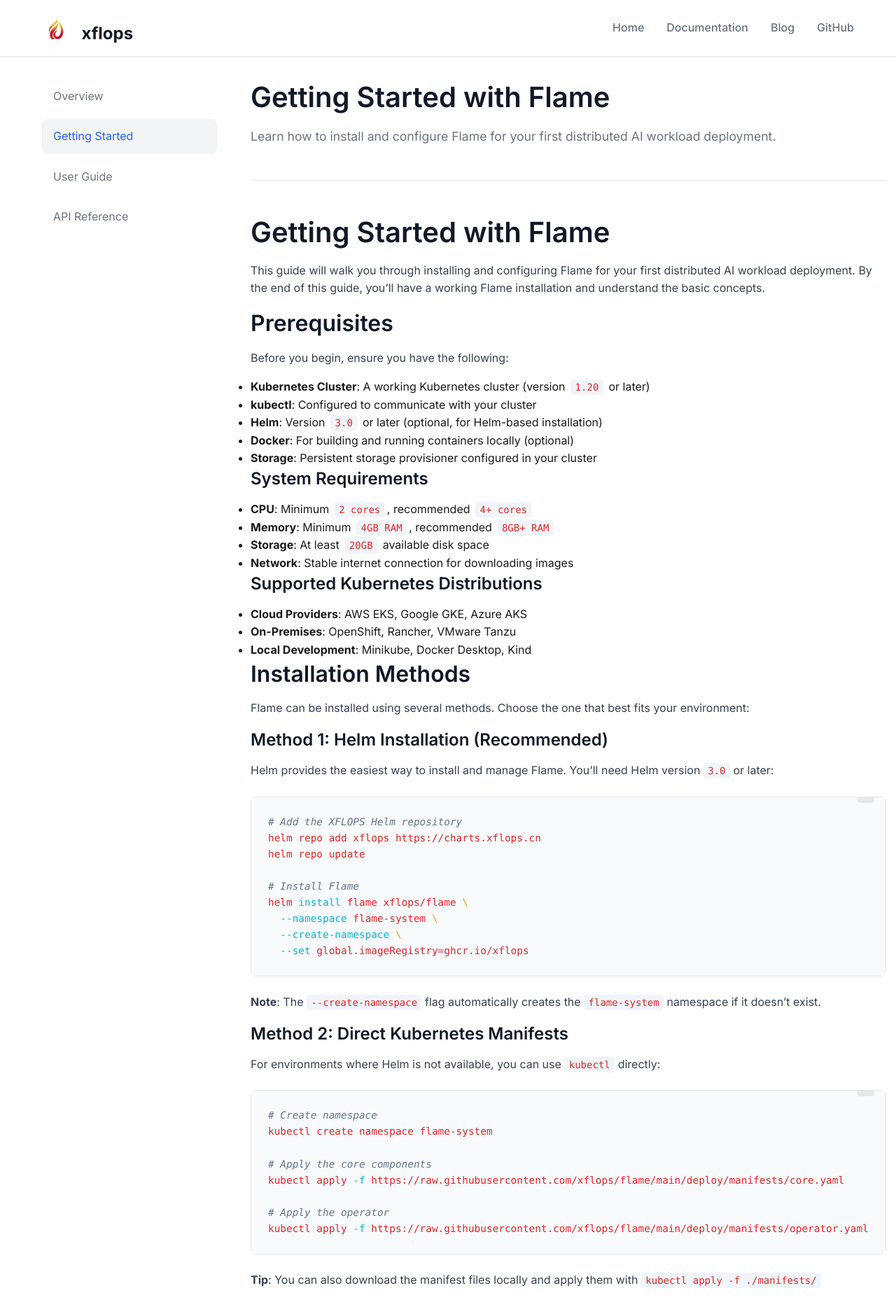
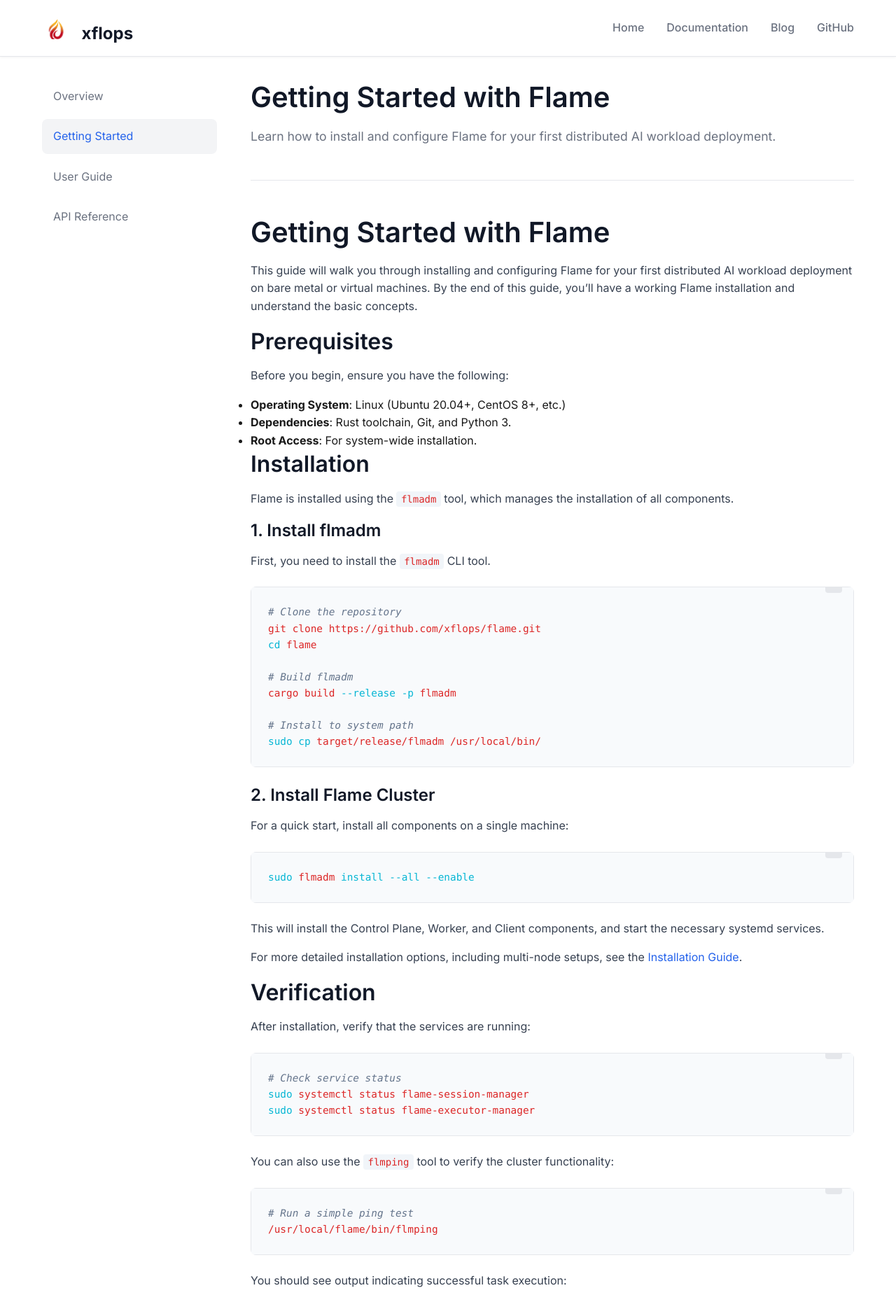
Before and after one commit to xflops/xflops.github.io, a Jekyll site: the page built from _docs/getting-started.md, in a window 1280 px wide. Shown: the top 1860 px of the page at 70% size. Built offline with Jekyll 4.4.1, drawn with Linux system fonts in a browser that asks for light colours; some of the changed text lies outside the part shown.

Commit message:
docs: update installation guide for bare metal support (issue #4)

````diff
--- a/_docs/getting-started.md
+++ b/_docs/getting-started.md
@@ -6,324 +6,107 @@
 
 # Getting Started with Flame
 
-This guide will walk you through installing and configuring Flame for your first distributed AI workload deployment. By the end of this guide, you'll have a working Flame installation and understand the basic concepts.
+This guide will walk you through installing and configuring Flame for your first distributed AI workload deployment on bare metal or virtual machines. By the end of this guide, you'll have a working Flame installation and understand the basic concepts.
 
 ## Prerequisites
 
 Before you begin, ensure you have the following:
 
-- **Kubernetes Cluster**: A working Kubernetes cluster (version `1.20` or later)
-- **kubectl**: Configured to communicate with your cluster
-- **Helm**: Version `3.0` or later (optional, for Helm-based installation)
-- **Docker**: For building and running containers locally (optional)
-- **Storage**: Persistent storage provisioner configured in your cluster
+- **Operating System**: Linux (Ubuntu 20.04+, CentOS 8+, etc.)
+- **Dependencies**: Rust toolchain, Git, and Python 3.
+- **Root Access**: For system-wide installation.
 
-### System Requirements
+## Installation
 
-- **CPU**: Minimum `2 cores`, recommended `4+ cores`
-- **Memory**: Minimum `4GB RAM`, recommended `8GB+ RAM`
-- **Storage**: At least `20GB` available disk space
-- **Network**: Stable internet connection for downloading images
+Flame is installed using the `flmadm` tool, which manages the installation of all components.
 
-### Supported Kubernetes Distributions
+### 1. Install flmadm
 
-- **Cloud Providers**: AWS EKS, Google GKE, Azure AKS
-- **On-Premises**: OpenShift, Rancher, VMware Tanzu
-- **Local Development**: Minikube, Docker Desktop, Kind
-
-## Installation Methods
-
-Flame can be installed using several methods. Choose the one that best fits your environment:
-
-### Method 1: Helm Installation (Recommended)
-
-Helm provides the easiest way to install and manage Flame. You'll need Helm version `3.0` or later:
+First, you need to install the `flmadm` CLI tool.
 
 ```bash
-# Add the XFLOPS Helm repository
-helm repo add xflops https://charts.xflops.cn
-helm repo update
+# Clone the repository
+git clone https://github.com/xflops/flame.git
+cd flame
 
-# Install Flame
-helm install flame xflops/flame \
-  --namespace flame-system \
-  --create-namespace \
-  --set global.imageRegistry=ghcr.io/xflops
+# Build flmadm
+cargo build --release -p flmadm
+
+# Install to system path
+sudo cp target/release/flmadm /usr/local/bin/
 ```
 
-> **Note**: The `--create-namespace` flag automatically creates the `flame-system` namespace if it doesn't exist.
+### 2. Install Flame Cluster
 
-### Method 2: Direct Kubernetes Manifests
-
-For environments where Helm is not available, you can use `kubectl` directly:
+For a quick start, install all components on a single machine:
 
 ```bash
-# Create namespace
-kubectl create namespace flame-system
-
-# Apply the core components
-kubectl apply -f https://raw.githubusercontent.com/xflops/flame/main/deploy/manifests/core.yaml
-
-# Apply the operator
-kubectl apply -f https://raw.githubusercontent.com/xflops/flame/main/deploy/manifests/operator.yaml
+sudo flmadm install --all --enable
 ```
 
-> **Tip**: You can also download the manifest files locally and apply them with `kubectl apply -f ./manifests/`
+This will install the Control Plane, Worker, and Client components, and start the necessary systemd services.
 
-### Method 3: Operator Installation
-
-Using the Flame Operator for advanced management:
-
-```bash
-# Install the Flame Operator
-kubectl apply -f https://raw.githubusercontent.com/xflops/flame/main/deploy/manifests/operator.yaml
-
-# Wait for the operator to be ready
-kubectl wait --for=condition=ready pod -l app=flame-operator -n flame-system
-```
+For more detailed installation options, including multi-node setups, see the [Installation Guide](/docs/installation.md).
 
 ## Verification
 
-After installation, verify that all components are running correctly. You can use these `kubectl` commands:
+After installation, verify that the services are running:
 
 ```bash
-# Check all pods in the flame-system namespace
-kubectl get pods -n flame-system
-
-# Check services
-kubectl get services -n flame-system
-
-# Check custom resources
-kubectl get crd | grep flame
-
-# Check Flame operator logs
-kubectl logs -n flame-system -l app=flame-operator --tail=50
+# Check service status
+sudo systemctl status flame-session-manager
+sudo systemctl status flame-executor-manager
 ```
 
-You should see output similar to:
+You can also use the `flmping` tool to verify the cluster functionality:
+
+```bash
+# Run a simple ping test
+/usr/local/flame/bin/flmping
+```
+
+You should see output indicating successful task execution:
 
 ```
-NAME                                    READY   STATUS    RESTARTS   AGE
-flame-operator-7d8f9c8b9-abc12         1/1     Running   0          2m
-flame-core-6d8f9c8b9-def34             1/1     Running   0          2m
-flame-api-server-8d8f9c8b9-ghi56       1/1     Running   0          2m
-
-NAME                    TYPE        CLUSTER-IP       EXTERNAL-IP   PORT(S)   AGE
-flame-api-server        ClusterIP   10.96.123.45    <none>        8080/TCP  2m
-flame-core              ClusterIP   10.96.123.46    <none>        9090/TCP  2m
-
-NAME
-flameworkloads.flame.xflops.cn
-flameagents.flame.xflops.cn
-flameclusters.flame.xflops.cn
-```
-
-## Basic Configuration
-
-### 1. Configure Resource Limits
-
-Set appropriate resource limits for your environment. Create a file named `flame-config.yaml`:
-
-```yaml
-# flame-config.yaml
-apiVersion: v1
-kind: ConfigMap
-metadata:
-  name: flame-config
-  namespace: flame-system
-data:
-  config.yaml: |
-    resources:
-      limits:
-        cpu: "4"
-        memory: "8Gi"
-      requests:
-        cpu: "1"
-        memory: "2Gi"
-
-    scheduling:
-      maxConcurrentWorkloads: 10
-      defaultTimeout: "1h"
-```
-
-> **Important**: Adjust the `cpu` and `memory` values based on your cluster's available resources.
-
-Apply the configuration:
-
-```bash
-kubectl apply -f flame-config.yaml
-```
-
-### 2. Configure Storage
-
-Set up persistent storage for your workloads. Create a file named `storage-config.yaml`:
-
-```yaml
-# storage-config.yaml
-apiVersion: v1
-kind: PersistentVolumeClaim
-metadata:
-  name: flame-storage
-  namespace: flame-system
-spec:
-  accessModes:
-    - ReadWriteMany
-  resources:
-    requests:
-      storage: 100Gi
-  storageClassName: your-storage-class
-```
-
-> **Note**: Replace `your-storage-class` with the actual storage class name from your cluster. Common values include `standard`, `gp2`, or `fast-ssd`.
-
-### 3. Configure Authentication
-
-Set up authentication for the Flame API:
-
-```yaml
-# auth-config.yaml
-apiVersion: v1
-kind: Secret
-metadata:
-  name: flame-auth
-  namespace: flame-system
-type: Opaque
-data:
-  api-key: <base64-encoded-api-key>
-  admin-token: <base64-encoded-admin-token>
+Session <1> was created in <3 ms>, start to run <10> tasks in the session:
+...
+<10> tasks was completed in <473 ms>.
 ```
 
 ## Your First Workload
 
-Now let's deploy your first AI workload with Flame:
+Now let's verify your installation by checking the session status using `flmctl`.
 
-### 1. Create a Simple Workload
-
-```yaml
-# first-workload.yaml
-apiVersion: flame.xflops.cn/v1alpha1
-kind: FlameWorkload
-metadata:
-  name: hello-flame
-  namespace: default
-spec:
-  type: Training
-  replicas: 2
-
-  template:
-    spec:
-      containers:
-      - name: training
-        image: pytorch/pytorch:latest
-        command: ["python", "-c"]
-        args:
-        - |
-          import torch
-          import torch.distributed as dist
-
-          # Initialize distributed training
-          dist.init_process_group(backend='nccl')
-
-          print(f"Hello from Flame! Rank: {dist.get_rank()}")
-          print(f"World size: {dist.get_world_size()}")
-
-          # Clean up
-          dist.destroy_process_group()
-
-        resources:
-          requests:
-            nvidia.com/gpu: 1
-            memory: "4Gi"
-            cpu: "2"
-          limits:
-            nvidia.com/gpu: 1
-            memory: "8Gi"
-            cpu: "4"
+```bash
+# List sessions
+/usr/local/flame/bin/flmctl list -s
 ```
 
-### 2. Deploy the Workload
-
-```bash
-kubectl apply -f first-workload.yaml
-```
-
-### 3. Monitor the Workload
-
-```bash
-# Check workload status
-kubectl get flameworkloads
-
-# Check pods
-kubectl get pods -l flame.xflops.cn/workload=hello-flame
-
-# View logs
-kubectl logs -l flame.xflops.cn/workload=hello-flame -c training
-```
-
-## Understanding the Components
-
-### Flame Core
-
-The central orchestrator that manages all workloads and resources:
-
-- **Scheduler**: Distributes workloads across available nodes
-- **Resource Manager**: Tracks and allocates cluster resources
-- **Workload Controller**: Manages the lifecycle of AI workloads
-
-### Flame Agents
-
-Lightweight agents that run on each node:
-
-- **Resource Monitoring**: Tracks local resource usage
-- **Workload Execution**: Runs AI workloads and manages containers
-- **Health Reporting**: Reports node status back to the core
-
-### Flame API Server
-
-Provides a RESTful API for managing Flame resources:
-
-- **Workload Management**: Create, update, and delete workloads
-- **Cluster Information**: Query cluster status and resources
-- **Authentication**: Secure access to the Flame API
+You should see your `flmping` session in the output.
 
 ## Next Steps
 
 Congratulations! You now have a working Flame installation. Here's what you can explore next:
 
-1. **Use Cases**: Check out our [Use Cases](/docs/use-cases/) section for real-world examples
-2. **User Guide**: Dive deeper into [configuration and best practices](/docs/user-guide/)
-3. **API Reference**: Learn about the [Flame API](/docs/api-reference/) for programmatic access
-4. **Ecosystem**: Explore [integrations and extensions](/docs/ecosystem/)
+1. **User Guide**: Dive deeper into [configuration and best practices](/docs/user-guide/)
+2. **API Reference**: Learn about the [Flame API](/docs/api-reference/) for programmatic access
+3. **Ecosystem**: Explore [integrations and extensions](/docs/ecosystem/)
 
 ## Troubleshooting
 
 ### Common Issues
 
-**Pods stuck in Pending state:**
+**Services not starting:**
 ```bash
-# Check events
-kubectl describe pod <pod-name>
-
-# Check resource availability
-kubectl describe node <node-name>
+# Check logs
+sudo journalctl -u flame-session-manager -f
+tail -f /usr/local/flame/logs/fsm.log
 ```
 
-**Workload not starting:**
+**Build failures:**
+Ensure you have the latest Rust toolchain installed:
 ```bash
-# Check workload status
-kubectl describe flameworkload <workload-name>
-
-# Check operator logs
-kubectl logs -l app=flame-operator -n flame-system
-```
-
-**Storage issues:**
-```bash
-# Check PVC status
-kubectl get pvc
-
-# Check storage class
-kubectl get storageclass
+curl --proto '=https' --tlsv1.2 -sSf https://sh.rustup.rs | sh
 ```
 
 ### Getting Help
@@ -333,7 +116,3 @@
 - Check the [Flame GitHub repository](https://github.com/xflops/flame) for known issues
 - Join our [Slack community](http://xflops.slack.com) for real-time support
 - Open an issue on GitHub with detailed information about your problem
-
----
-
-*Ready to explore more? Check out our [Use Cases](/docs/use-cases/) section to see what you can build with Flame!*
--- /dev/null
+++ b/_docs/installation.md
@@ -0,0 +1,117 @@
+---
+layout: docs
+title: Installation Guide
+description: Detailed instructions for installing Flame on bare metal or VMs using flmadm.
+---
+
+# Installation Guide
+
+Flame is designed to run on bare metal servers or virtual machines. The primary tool for managing Flame installations is `flmadm`.
+
+## Prerequisites
+
+Before installing Flame, ensure your environment meets the following requirements:
+
+- **Operating System**: Linux (Ubuntu 20.04+, CentOS 8+, etc.)
+- **Root Privileges**: Required for system-wide installation and service management.
+- **Dependencies**:
+  - `curl` (for downloading scripts)
+  - `git` (if building from source)
+  - `rust` toolchain (if building from source)
+  - `python3` & `pip` (for Python SDK)
+
+## Installing flmadm
+
+The `flmadm` tool is the administrator CLI for Flame.
+
+### Option 1: Build from Source (Recommended)
+
+```bash
+# Clone the repository
+git clone https://github.com/xflops/flame.git
+cd flame
+
+# Build flmadm
+cargo build --release -p flmadm
+
+# Install to system path
+sudo cp target/release/flmadm /usr/local/bin/
+```
+
+## Installing Flame Cluster
+
+Once `flmadm` is installed, you can use it to install the Flame components.
+
+### Single Node Installation (All-in-One)
+
+For development or testing, you can install all components (Control Plane + Worker) on a single machine.
+
+```bash
+sudo flmadm install --all --enable
+```
+
+This command will:
+1. Install all binaries to `/usr/local/flame/bin`.
+2. Generate configuration files in `/usr/local/flame/conf`.
+3. Create systemd services for `flame-session-manager` and `flame-executor-manager`.
+4. Start and enable the services.
+
+### Multi-Node Installation
+
+For a production cluster, you should separate the Control Plane and Workers.
+
+#### 1. Control Plane Node
+
+On the machine designated as the Control Plane:
+
+```bash
+sudo flmadm install --control-plane --enable
+```
+
+#### 2. Worker Nodes
+
+On each worker machine:
+
+```bash
+sudo flmadm install --worker --enable
+```
+
+### Client Installation
+
+For machines that only need to submit jobs (no services running):
+
+```bash
+flmadm install --client --prefix ~/flame --no-systemd
+```
+
+## Verifying Installation
+
+After installation, check the status of the services:
+
+```bash
+# Check services
+sudo systemctl status flame-session-manager
+sudo systemctl status flame-executor-manager
+```
+
+You can also use `flmctl` to check the cluster status:
+
+```bash
+# Add flmctl to PATH if needed
+export PATH=$PATH:/usr/local/flame/bin
+
+# Check version
+flmctl --version
+```
+
+## Uninstallation
+
+To remove Flame from your system:
+
+```bash
+# Uninstall with backup (default)
+sudo flmadm uninstall
+
+# Uninstall without backup
+sudo flmadm uninstall --no-backup --force
+```
````
